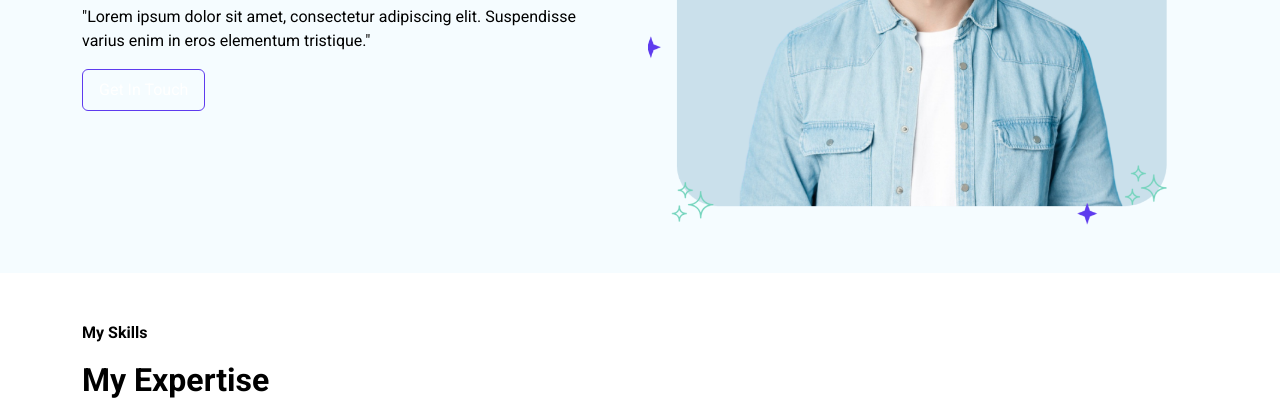
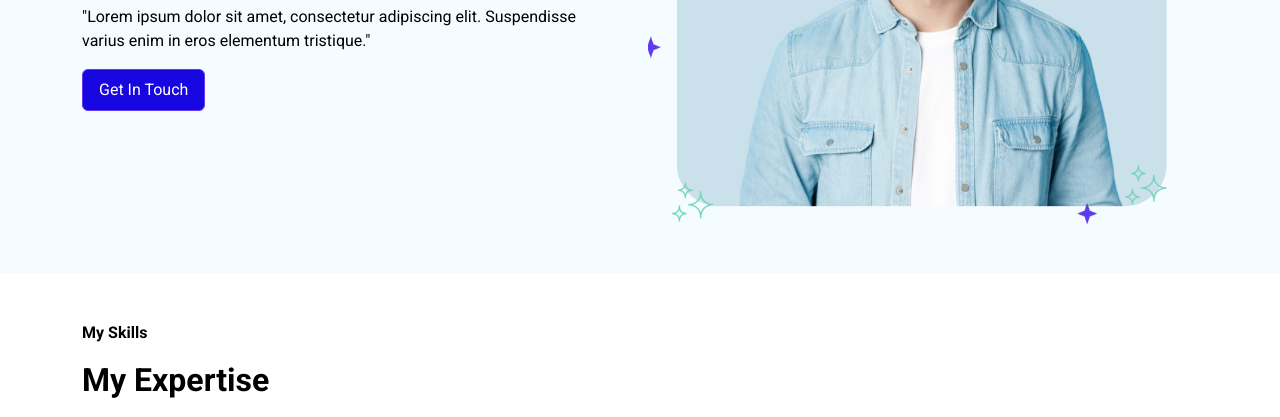
Before and after one commit to minhajn/For-Ostad.app, a plain HTML site: page Ostad-Assignment01/index.html in a window 1280 px wide. In both pictures the pointer is over the link "Get In Touch". Shown: the part 383-800 px from the top of the page. Drawn offline with nearby package versions, Linux system fonts and the light colour scheme; a web font is replaced by a local one.

Commit message:
checkbox and button done

```diff
--- a/Ostad-Assignment01/css/style.css
+++ b/Ostad-Assignment01/css/style.css
@@ -20,8 +20,7 @@
 }
 .btn-primary:hover{
     border: 1px solid rgb(94, 59, 238);
-    background-color: rgb(94, 59, 238) !important;
-    background-color: transparent !important;
+    background-color: rgb(24, 6, 225) !important;
 }
 .btn-outline-primary{
     border: 1px solid rgb(94, 59, 238);
--- a/Ostad-Assignment01/index.html
+++ b/Ostad-Assignment01/index.html
@@ -320,7 +320,7 @@
                     <h1 class="fw-bold mb-3">Contact me</h1>
                     <p>Lorem ipsum dolor sit amet, consectetur adipiscing elit.</p>
                 </div>
-                <div class="row row-cols-1 d-flex justify-content-center mt-5">
+                <div class="card p-3 row row-cols-1 d-flex justify-content-center align-items-center mt-5">
                     <div class="col-12 col-lg-8">
                         <form action="#" method="get">
                             <div class="row">
```
